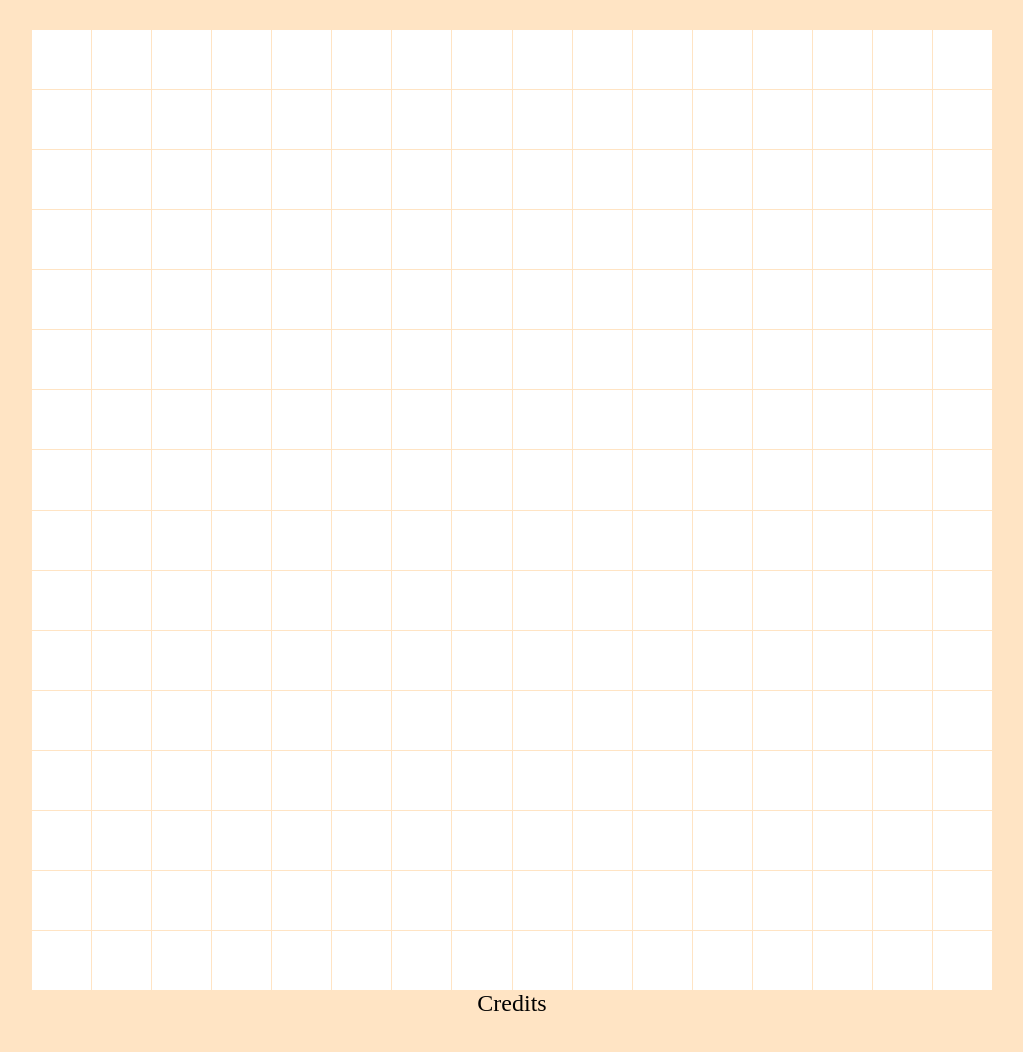
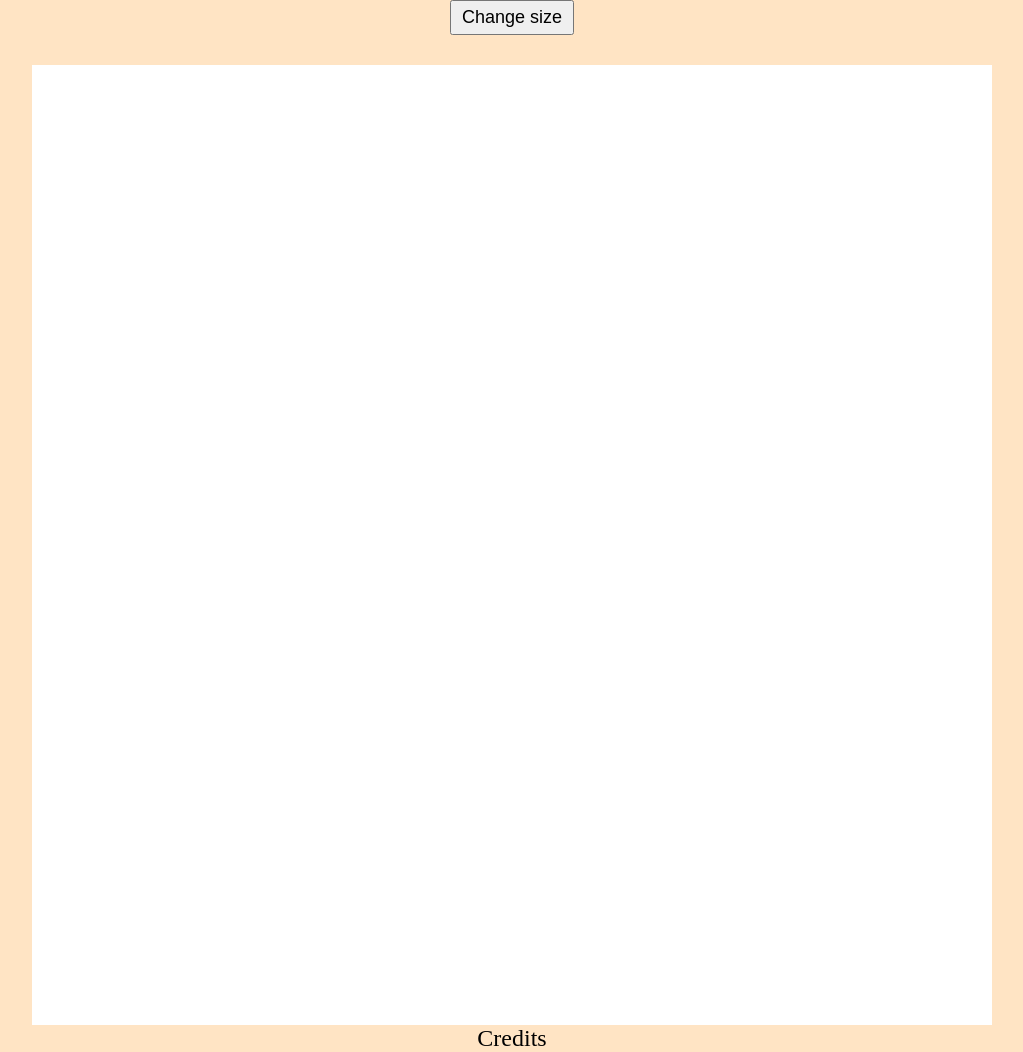
Before and after one commit to xAnderoov/Etch-A-Sketch, a plain HTML site: page index.html in a window 1280 px wide. Shown: the whole page, without its empty margins (128-1151 px from the left). Before the commit the page ends 1017 px from the top, so only its background shows below. Drawn offline with Linux system fonts and the light colour scheme.

Commit message:
change color when 'hovering', add size change button

```diff
--- a/index.html
+++ b/index.html
@@ -11,6 +11,9 @@
 </head>
 
 <body>
+  <header>
+    <button class="button button--size">Change size</button>
+  </header>
   <main></main>
   <footer>
     <a href="credits.html">Credits</a>
--- a/script.js
+++ b/script.js
@@ -1,11 +1,11 @@
 'use strict';
 
+const gridSize = 16;
 const createEl = className => {
   const element = document.createElement('div');
   element.classList.add(className);
   return element;
 }
-
 const createRow = size => {
   const row = createEl('row');
   for (let i = 0; i < size; i++) {
@@ -13,7 +13,6 @@ const createRow = size => {
   }
   return row;
 }
-
 const createSquare = size => {
   if (size > 100) size = 100;
   const square = createEl('square');
@@ -22,5 +21,19 @@ const createSquare = size => {
   }
   return square;
 }
+const mouseHandler = e => {
+  e.target.style['background-color'] = 'black';
+  e.target.removeEventListener('mouseenter', mouseHandler);
+}
+const init = size => {
+  document.querySelector('main').appendChild(createSquare(size));
 
-document.querySelector('main').appendChild(createSquare(16));
+  Array.from(document.querySelectorAll('.cell')).forEach(cell => {
+    cell.addEventListener('mouseenter', mouseHandler);
+  })
+}
+document.querySelector('.button--size').addEventListener('click', () => {
+  document.querySelector('.square').remove();
+  init(prompt('Please type grid size:', 16));
+})
+init(gridSize);
--- a/style.css
+++ b/style.css
@@ -21,13 +21,18 @@ body {
   background-color: bisque;
 }
 
+.button {
+  padding: 5px 10px;
+
+  font-size: 18px;
+}
+
 main {
   flex-grow: 1;
 }
 
 .square {
   display: flex;
-  gap: 1px;
   flex-direction: column;
   width: 960px;
   height: 960px;
@@ -37,7 +42,6 @@ main {
 .row {
   flex-grow: 1;
   display: flex;
-  gap: 1px;
 }
 
 .cell {
```
